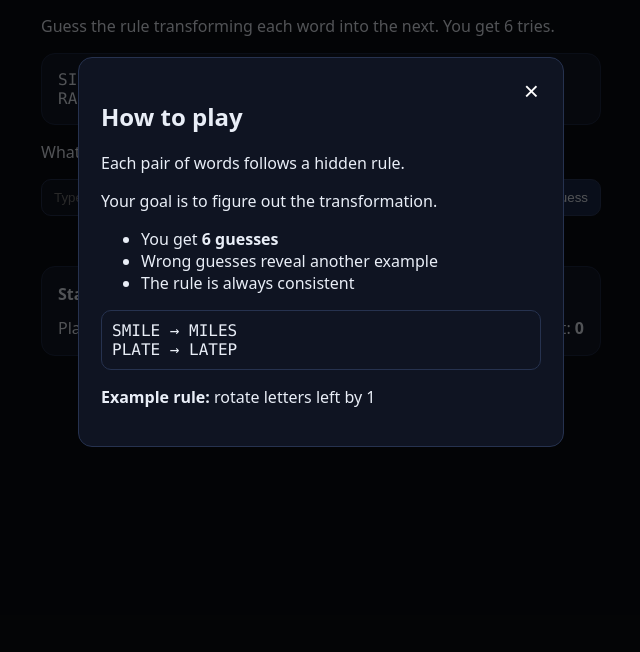
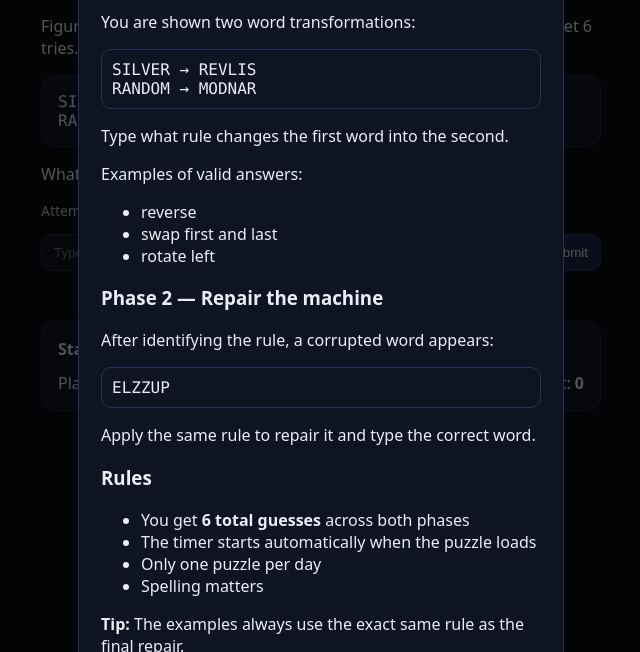
Before and after one commit to TharunSakthi/scrmbled, a website built with Vite: page index.html in a window 1280 px wide. Shown: the part 148-800 px from the top of the page, without its empty margins (319-959 px from the left). Built offline with nearby package versions, Linux system fonts and the light colour scheme.

Commit message:
Clarify gameplay: persist timer, show attempts, update instructions

```diff
--- a/index.html
+++ b/index.html
@@ -6,11 +6,11 @@
   <meta name="viewport" content="width=device-width, initial-scale=1.0" />
 
   <!-- SEO -->
-  <meta name="description" content="Scrmbled — a daily puzzle where you deduce the hidden transformation rule.">
+  <meta name="description" content="Scrmbled — repair the machine by figuring out what it does to words. A new puzzle every day.">
 
   <!-- Open Graph -->
   <meta property="og:title" content="Scrmbled">
-  <meta property="og:description" content="Can you figure out today's rule? A new puzzle every day.">
+  <meta property="og:description" content="Can you repair today's machine?">
   <meta property="og:type" content="website">
   <meta property="og:url" content="https://scrmbled.pages.dev">
   <meta property="og:image" content="https://scrmbled.pages.dev/preview.png">
@@ -18,7 +18,7 @@
   <!-- Twitter -->
   <meta name="twitter:card" content="summary_large_image">
   <meta name="twitter:title" content="Scrmbled">
-  <meta name="twitter:description" content="Can you figure out today's rule?">
+  <meta name="twitter:description" content="Can you repair today's machine?">
   <meta name="twitter:image" content="https://scrmbled.pages.dev/preview.png">
 </head>
 
@@ -31,16 +31,16 @@
       <button id="helpBtn" class="iconBtn">?</button>
     </div>
 
-    <p id="subtitle">Find the hidden transformation rule</p>
-    <p>Guess the rule transforming each word into the next. You get 6 tries.</p>
+    <p id="subtitle">Repair the machine</p>
+    <p>Figure out what the machine does to words, then fix a new one. You get 6 tries.</p>
 
     <!-- Puzzle examples -->
     <div id="examples"></div>
 
     <!-- Guess input -->
     <div class="row">
-      <input id="guessInput" placeholder="Type the rule..." />
-      <button id="submitGuess">Guess</button>
+      <input id="guessInput" placeholder="Type your answer..." />
+      <button id="submitGuess">Submit</button>
     </div>
 
     <p id="feedback"></p>
@@ -60,23 +60,45 @@
 
       <h2>How to play</h2>
 
-      <p>Each pair of words follows a hidden rule.</p>
-      <p>Your goal is to figure out the transformation.</p>
+      <p><b>Goal:</b> Discover the transformation rule, then repair a broken word.</p>
 
+      <h3>Phase 1 — Find the rule</h3>
+      <p>You are shown two word transformations:</p>
+
+      <div class="examples">
+        <div class="mono">SILVER → REVLIS</div>
+        <div class="mono">RANDOM → MODNAR</div>
+      </div>
+
+      <p>Type what rule changes the first word into the second.</p>
+      <p>Examples of valid answers:</p>
       <ul>
-        <li>You get <b>6 guesses</b></li>
-        <li>Wrong guesses reveal another example</li>
-        <li>The rule is always consistent</li>
+        <li>reverse</li>
+        <li>swap first and last</li>
+        <li>rotate left</li>
       </ul>
 
+      <h3>Phase 2 — Repair the machine</h3>
+      <p>After identifying the rule, a corrupted word appears:</p>
+
       <div class="examples">
-        <div class="mono">SMILE → MILES</div>
-        <div class="mono">PLATE → LATEP</div>
+        <div class="mono">ELZZUP</div>
       </div>
 
-      <p><b>Example rule:</b> rotate letters left by 1</p>
+      <p>Apply the same rule to repair it and type the correct word.</p>
+
+      <h3>Rules</h3>
+      <ul>
+        <li>You get <b>6 total guesses</b> across both phases</li>
+        <li>The timer starts automatically when the puzzle loads</li>
+        <li>Only one puzzle per day</li>
+        <li>Spelling matters</li>
+      </ul>
+
+      <p class="hint"><b>Tip:</b> The examples always use the exact same rule as the final repair.</p>
     </div>
   </div>
+
 
   <script type="module" src="/src/main.js"></script>
 </body>
--- a/src/main.js
+++ b/src/main.js
@@ -59,7 +59,7 @@ function persist() {
 function startTimer() {
   if (!startTime) {
     startTime = Date.now();
-    persist();
+    persist(); // <-- add this so startTime is saved
   }
 
   if (timerInterval) return;
@@ -71,6 +71,7 @@ function startTimer() {
     timerEl.textContent = `Time: ${m}:${sec}`;
   }, 1000);
 }
+
 
 function stopTimer() {
   clearInterval(timerInterval);
@@ -96,12 +97,15 @@ function render() {
     `;
   }
 
+  examplesDiv.innerHTML += `<p class="small">Attempts: ${attempts}/6</p>`;
+
   if (finished) {
     input.disabled = true;
     btn.disabled = true;
     shareBtn.style.display = "inline-block";
   }
 }
+
 
 /* ---------------- Guess checking ---------------- */
 
@@ -132,6 +136,9 @@ btn.addEventListener("click", () => {
   startTimer();
 
   attempts++;
+  persist();
+  render();
+
 
   if (phase === "rule") {
     if (guess.includes(puzzle.ruleKeyword)) {
@@ -160,7 +167,7 @@ btn.addEventListener("click", () => {
   if (attempts >= 6) {
     won = false;
     persist();
-    endGame(`Out of attempts. Answer: ${puzzle.solution}`);
+    endGame(`Out of attempts. Repair answer: ${puzzle.solution}`);
   }
 
   input.value = "";
@@ -220,4 +227,7 @@ shareBtn.addEventListener("click", async () => {
 
 render();
 renderStats();
-if (startTime && !finished) startTimer();
+
+if (!finished) {
+  startTimer(); // always start immediately
+}
```
